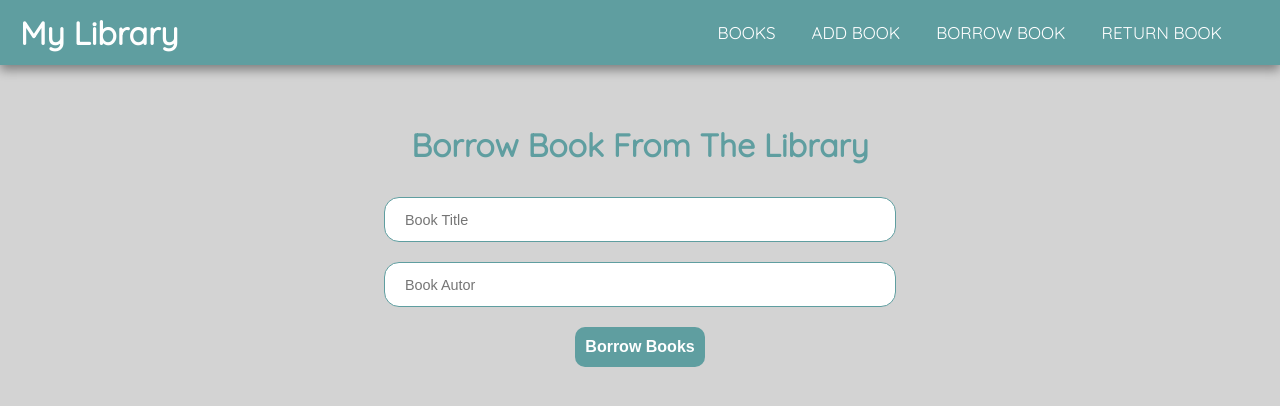
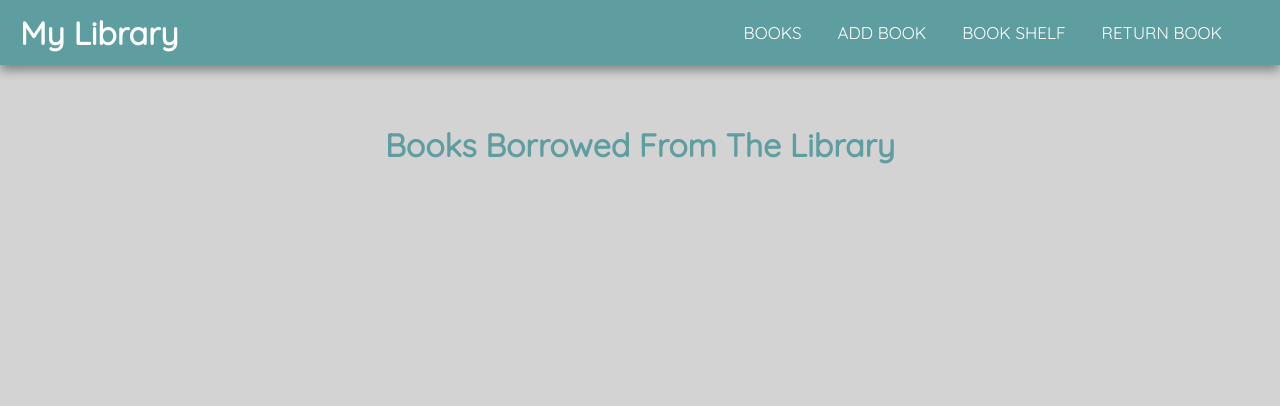
Before and after one commit to felixNT0/library, a React (Create React App) app: page /borrow-book in a window 1280 px wide. Shown: the top 406 px of the page. Built offline with nearby package versions, Linux system fonts and the light colour scheme.

Commit message:
Borrow book improvement (#6)
* Installed react icon collection
improved borrow book

* changed Returned Book to Book Shelf
modified Book shelf to be a list of borrowed books

```diff
--- a/src/App.js
+++ b/src/App.js
@@ -8,7 +8,6 @@ import NavBar from "./components/NavBar/NavBar";
 import Home from "./pages/Home";
 import BookDetail from "./pages/BookDetail/BookDetail";
 import ReturnBook from "./pages/ReturnBook/ReturnBook";
-
 function App() {
   return (
     <Router>
--- a/src/components/NavBar/NavBar.js
+++ b/src/components/NavBar/NavBar.js
@@ -21,7 +21,7 @@ function NavBar() {
         </li>
         <li>
           <Link className="btn" to="/borrow-book">
-            Borrow Book
+          Book Shelf
           </Link>
         </li>
         <li>
--- a/src/pages/BookDetail/BookDetail.js
+++ b/src/pages/BookDetail/BookDetail.js
@@ -8,7 +8,6 @@ import { FaStepBackward, FaRegTrashAlt } from "react-icons/fa";
 
 export default function BookDetail() {
   const { id } = useParams();
-
   const [book, setBook] = useState();
 
   const navigate = useNavigate();
@@ -60,6 +59,7 @@ export default function BookDetail() {
           Borrow Book
         </button>
 
+
         <button className={styles.deleteButton} onClick={handleDeleteBook}>
           <FaRegTrashAlt />
         </button>
--- a/src/pages/BorrowBooks/BorrowBooks.js
+++ b/src/pages/BorrowBooks/BorrowBooks.js
@@ -1,72 +1,36 @@
-import React, { useState } from "react";
 import styles from "./BorrowBooks.module.css";
 import { getBooksFromLocalStorage } from "../../service/getBooksFromLocalStorage";
 import { getBorrowedBooksFromLocalStorage } from "../../service/getBorrowedBooksFromLocalStorage";
-import { Navigate } from "react-router";
+import { Navigate, useParams } from "react-router";
 
 function BorrowBooks() {
-  const [add, setAdd] = useState(false);
-  const [value, setValue] = useState({
-    title: "",
-    author: "",
-  });
+  const { id } = useParams();
+  const borrowedBooks = getBorrowedBooksFromLocalStorage();
 
-  const handleChange = (event) => {
-    setValue((prev) => ({ ...prev, [event.target.name]: event.target.value }));
-  };
-
-  const handleSubmit = (event) => {
-    event.preventDefault();
-    let books = getBooksFromLocalStorage();
-    const bookTitleIndex = books.findIndex(
-      (item) => item.title === value.title
-    );
-    const bookFindTitle = books.find((item) => item.title === value.title);
-    const bookFindAuthor = books.find((item) => item.author === value.author);
-    const borrowedBooks = getBorrowedBooksFromLocalStorage();
-
-
-    if (bookFindTitle && bookFindAuthor) {
-      borrowedBooks.push(bookFindTitle);
-      books.splice(bookTitleIndex, 1);
-      localStorage.setItem("books", JSON.stringify(books));
-      setValue({
-        title: "",
-        author: "",
-      });
-      localStorage.setItem("borrowBooks", JSON.stringify(borrowedBooks));
-      setAdd("You have just successfully borrow a book from the library");
-      Navigate("/book-list");
-    } else if (!bookFindTitle) {
-      setAdd("book not found");
-    } else {
-      setAdd("author not found");
-    }
-  };
 
   return (
     <div className={styles.root}>
-      <h3 className={styles.headerText}>Borrow Book From The Library</h3>
-      <p className={styles.report}>{add}</p>
-      <form onSubmit={handleSubmit}>
-        <input
-          className={styles.input}
-          type="text"
-          placeholder="Book Title"
-          onChange={handleChange}
-          name="title"
-        />
-        <input
-          className={styles.input}
-          type="text"
-          placeholder="Book Autor"
-          onChange={handleChange}
-          name="author"
-        />
-        <button className={styles.submit} type="submit">
-          Borrow Books
-        </button>
-      </form>
+      <h3 className={styles.headerText}>Books Borrowed From The Library</h3>
+      <ul>
+        {borrowedBooks.map((book) => (
+          <div className={styles.list} key={book.title}>
+            <p className={styles.borrowedBooks}>
+              {book.title} : {book.author}
+            </p>
+            <button
+              className={styles.read}
+              onClick={() => {
+                console.log(book.id);
+              }}
+            >
+              Read
+            </button>
+            {/* <button className={styles.returnBook} onClick={handleReturnBook}>
+              Return Book
+            </button> */}
+          </div>
+        ))}
+      </ul>
     </div>
   );
 }
--- a/src/pages/BorrowBooks/BorrowBooks.module.css
+++ b/src/pages/BorrowBooks/BorrowBooks.module.css
@@ -5,31 +5,49 @@
 .headerText {
   font-size: 2em;
 }
-.report {
+.list {
+  display: flex;
+  margin: 10px 60px 20px 40px;
+  background-color: rgba(243, 242, 242, 0.8);
+  color: cadetblue;
+  padding: 5px 0 5px 20px;
+  border-radius: 15px;
+  max-width: 550px;
+  /* opacity: 0.5; */
+}
+.list:hover {
+  background-color: rgba(243, 242, 242, 1);
+  border: 1px solid cadetblue;
+}
+.borrowedBooks {
+  font-size: 1.2em;
   font-weight: bold;
-  font-size: 1.5em;
-  color: rgb(15, 128, 15);
 }
-.input {
-  display: block;
-  margin: 10px auto 20px auto;
-  border: 1px solid cadetblue;
-  height: 45px;
-  width: 40%;
-  outline: none;
-  border-radius: 15px;
-  padding-left: 20px;
-  font-size: 0.9em;
+.read {
+  margin: 10px 10px 0 auto;
+  height: 40px;
+  border: none;
+  border-radius: 5px;
+  font-weight: bold;
+  background-color: rgb(196, 144, 245);
+  color: white;
 }
-.submit {
-  display: block;
-  margin: 10px auto;
+.read:hover {
+  background-color: transparent;
+  border: 1px solid rgb(196, 144, 245);
+  color: rgb(196, 144, 245);
+  transition: ease-in-out 1s;
+}
+.returnBook {
+  margin: 10px 10px 0 30px;
   height: 40px;
-  border-radius: 10px;
-  padding: 0 10px 0 10px;
   border: none;
+  border-radius: 5px;
+  font-weight: bold;
   background-color: cadetblue;
   color: white;
-  font-size: 1em;
-  font-weight: bold;
 }
+.returnBook:hover {
+  opacity: 0.7;
+  transition: ease-in-out 1s;
+}
```
